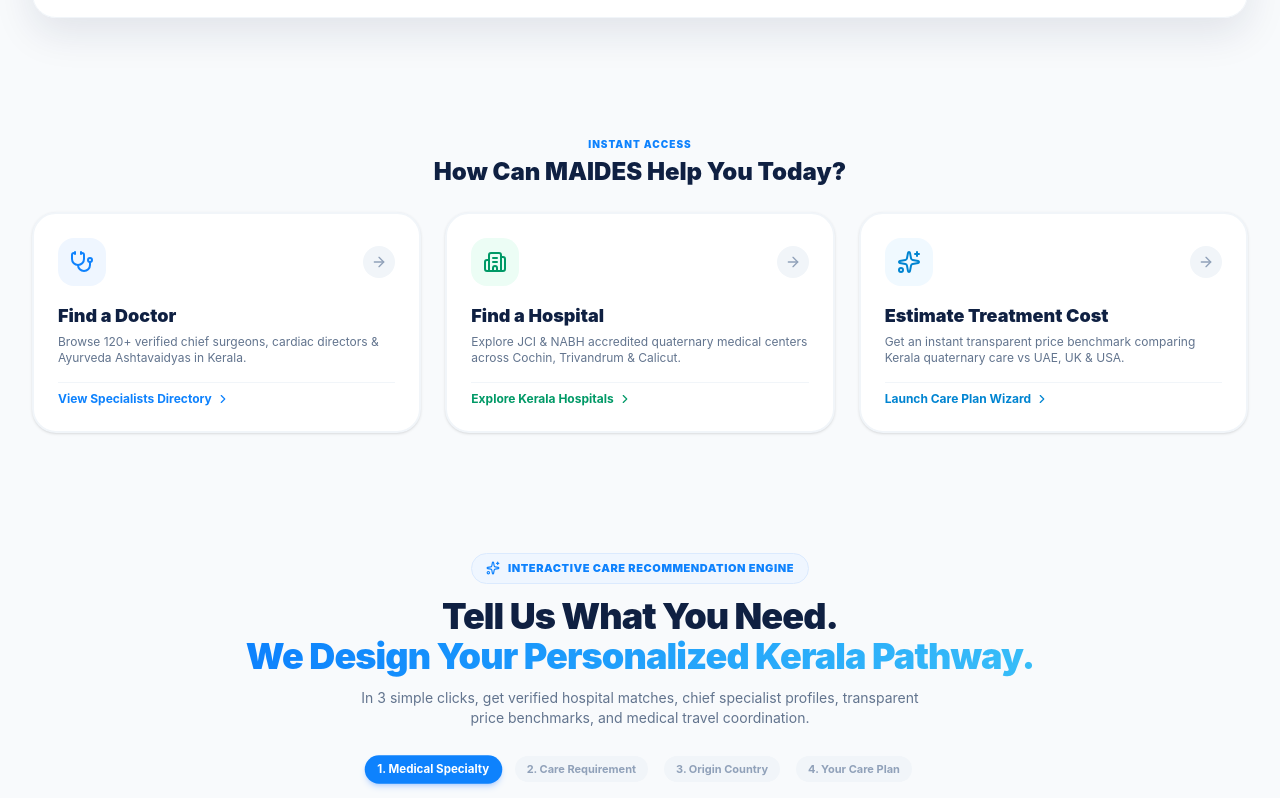
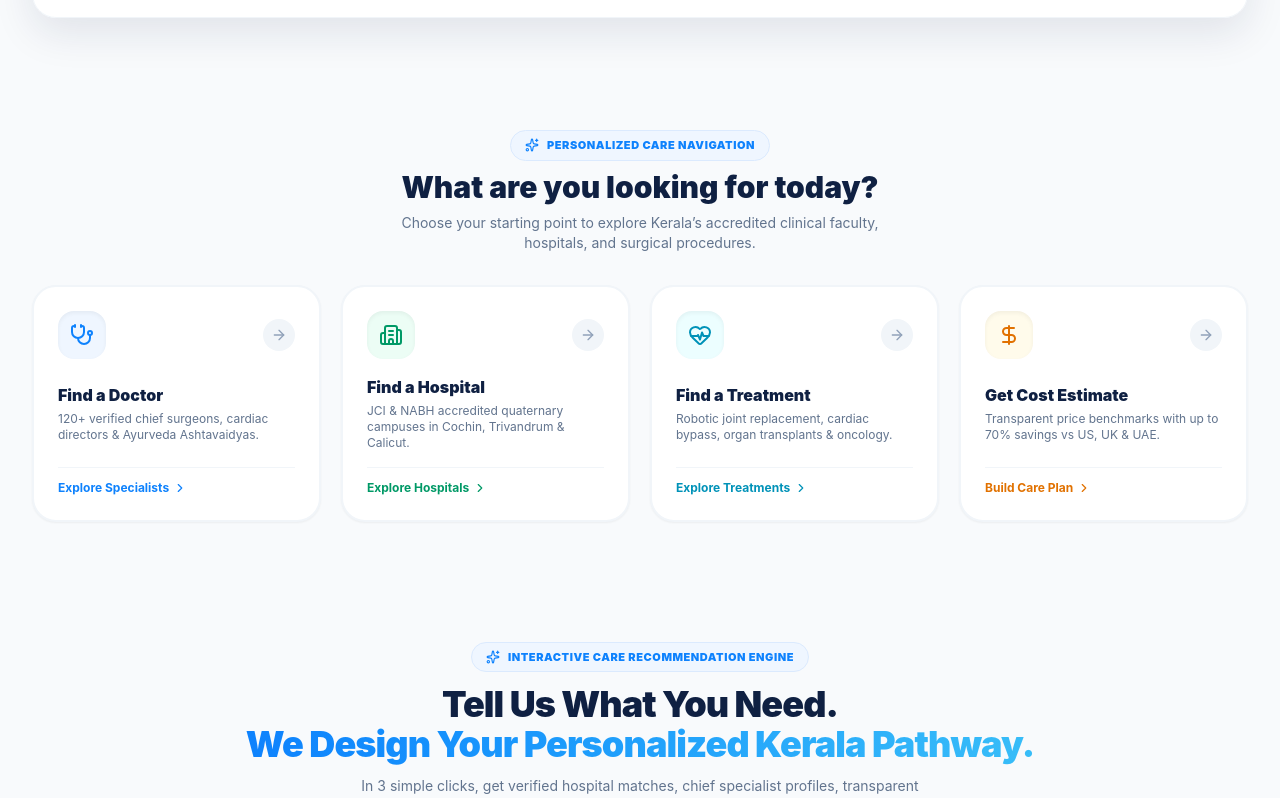
Before and after one commit to aleenashinto/MEDICAL-TOURISM, a Next.js app in the folder vitalis-web/: page / in a window 1280 px wide. Shown: the part 1220-2018 px from the top of the page. Built offline with nearby package versions, Linux system fonts and the light colour scheme.

Commit message:
Elevate journey UX: 4-card Start Here navigator, contextual CTAs across doctors, hospitals, treatments, and packages

```diff
--- a/vitalis-web/src/app/doctors/page.tsx
+++ b/vitalis-web/src/app/doctors/page.tsx
@@ -400,7 +400,7 @@
                         className="flex items-center gap-1.5 px-4 py-2 rounded-xl bg-[#0E82FD] text-white text-xs font-bold hover:bg-blue-600 transition-all shadow-sm shadow-blue-500/20 active:scale-95 cursor-pointer"
                       >
                         <Calendar className="w-3.5 h-3.5" />
-                        <span>Book Consultation</span>
+                        <span>Request Consultation</span>
                       </button>
                     </div>
                   </div>
--- a/vitalis-web/src/app/hospitals/page.tsx
+++ b/vitalis-web/src/app/hospitals/page.tsx
@@ -236,9 +236,9 @@
                         </div>
                         <button
                           onClick={onOpenIntake}
-                          className="flex items-center gap-1 text-xs font-bold text-[#0E82FD] hover:text-blue-700"
+                          className="flex items-center gap-1 text-xs font-bold text-[#0E82FD] hover:text-blue-700 cursor-pointer"
                         >
-                          <span>Request Quote</span>
+                          <span>Explore Hospital</span>
                           <ArrowUpRight className="w-3.5 h-3.5" />
                         </button>
                       </div>
--- a/vitalis-web/src/app/packages/page.tsx
+++ b/vitalis-web/src/app/packages/page.tsx
@@ -154,14 +154,14 @@
                       <div className="pt-4 border-t border-slate-100 flex items-center justify-between mt-auto">
                         <div>
                           <div className="text-[10px] text-slate-400">Package starting from</div>
-                          <div className="text-xl font-black text-[#0F2042]">\${p.priceUsd.toLocaleString()}</div>
+                          <div className="text-xl font-black text-[#0F2042]">${p.priceUsd.toLocaleString()}</div>
                           <div className="text-[10px] text-slate-400">≈ ₹{p.priceInr.toLocaleString()}</div>
                         </div>
                         <button
                           onClick={onOpenIntake}
-                          className="flex items-center gap-1.5 px-5 py-2.5 rounded-xl bg-[#0E82FD] text-white text-xs font-bold hover:bg-blue-600 transition-all shadow-md shadow-blue-500/20"
+                          className="flex items-center gap-1.5 px-5 py-2.5 rounded-xl bg-[#0E82FD] text-white text-xs font-bold hover:bg-blue-600 transition-all shadow-md shadow-blue-500/20 cursor-pointer"
                         >
-                          Enquire Now <ArrowUpRight className="w-3.5 h-3.5" />
+                          <span>Request Package</span> <ArrowUpRight className="w-3.5 h-3.5" />
                         </button>
                       </div>
                     </div>
--- a/vitalis-web/src/app/treatments/page.tsx
+++ b/vitalis-web/src/app/treatments/page.tsx
@@ -185,9 +185,9 @@
                       <div className="pt-3 border-t border-slate-100">
                         <button
                           onClick={onOpenIntake}
-                          className="inline-flex items-center space-x-1 text-xs font-bold text-[#0E82FD] hover:text-blue-700"
+                          className="inline-flex items-center space-x-1 text-xs font-bold text-[#0E82FD] hover:text-blue-700 cursor-pointer"
                         >
-                          <span>Request Assistance</span>
+                          <span>Plan This Treatment</span>
                           <ChevronRight className="w-3.5 h-3.5" />
                         </button>
                       </div>
--- a/vitalis-web/src/components/LandingPage.tsx
+++ b/vitalis-web/src/components/LandingPage.tsx
@@ -543,22 +543,30 @@
         </div>
       </section>
 
-      {/* 3. CONCIERGE "HOW CAN WE HELP YOU?" ACTION TRIAD */}
+      {/* 3. "START HERE — WHAT ARE YOU LOOKING FOR?" CONCIERGE EXPERIENCE */}
       <section className="px-4 sm:px-6 lg:px-8 max-w-7xl mx-auto pt-4">
-        <div className="text-center mb-6">
-          <span className="text-[10px] font-black tracking-widest text-[#0E82FD] uppercase">Instant Access</span>
-          <h2 className="text-xl sm:text-2xl font-black text-[#0F2042] mt-0.5">How Can MAIDES Help You Today?</h2>
+        <div className="text-center mb-8 space-y-2">
+          <div className="inline-flex items-center space-x-2 px-3.5 py-1.5 rounded-full bg-blue-50 text-[#0E82FD] text-[11px] font-black uppercase tracking-wider border border-blue-100">
+            <Sparkles className="w-3.5 h-3.5" />
+            <span>Personalized Care Navigation</span>
+          </div>
+          <h2 className="text-2xl sm:text-3xl font-black text-[#0F2042]">
+            What are you looking for today?
+          </h2>
+          <p className="text-xs sm:text-sm text-slate-500 max-w-lg mx-auto">
+            Choose your starting point to explore Kerala’s accredited clinical faculty, hospitals, and surgical procedures.
+          </p>
         </div>
 
-        <div className="grid grid-cols-1 md:grid-cols-3 gap-4 sm:gap-6">
+        <div className="grid grid-cols-1 sm:grid-cols-2 lg:grid-cols-4 gap-4 sm:gap-5">
 
           {/* Card 1: Find Doctor */}
           <Link
             href="/doctors"
-            className="p-6 rounded-3xl bg-white border-2 border-slate-100 hover:border-[#0E82FD] shadow-sm hover:shadow-xl transition-all duration-300 group flex flex-col justify-between space-y-4"
+            className="p-6 rounded-3xl bg-white border-2 border-slate-100 hover:border-[#0E82FD] shadow-xs hover:shadow-xl transition-all duration-300 group flex flex-col justify-between space-y-4"
           >
             <div className="flex items-center justify-between">
-              <div className="w-12 h-12 rounded-2xl bg-blue-50 text-[#0E82FD] group-hover:bg-[#0E82FD] group-hover:text-white transition-colors flex items-center justify-center">
+              <div className="w-12 h-12 rounded-2xl bg-blue-50 text-[#0E82FD] group-hover:bg-[#0E82FD] group-hover:text-white transition-colors flex items-center justify-center shadow-inner">
                 <Stethoscope className="w-6 h-6" />
               </div>
               <div className="w-8 h-8 rounded-full bg-slate-100 group-hover:bg-blue-50 text-slate-400 group-hover:text-[#0E82FD] flex items-center justify-center transition-colors">
@@ -566,11 +574,11 @@
               </div>
             </div>
             <div>
-              <h3 className="text-lg font-black text-[#0F2042] group-hover:text-[#0E82FD] transition-colors">Find a Doctor</h3>
-              <p className="text-xs text-slate-500 mt-1">Browse 120+ verified chief surgeons, cardiac directors & Ayurveda Ashtavaidyas in Kerala.</p>
+              <h3 className="text-base font-black text-[#0F2042] group-hover:text-[#0E82FD] transition-colors">Find a Doctor</h3>
+              <p className="text-xs text-slate-500 mt-1">120+ verified chief surgeons, cardiac directors & Ayurveda Ashtavaidyas.</p>
             </div>
-            <div className="text-xs font-bold text-[#0E82FD] pt-2 border-t border-slate-100 flex items-center space-x-1">
-              <span>View Specialists Directory</span>
+            <div className="text-xs font-bold text-[#0E82FD] pt-3 border-t border-slate-100 flex items-center space-x-1">
+              <span>Explore Specialists</span>
               <ChevronRight className="w-3.5 h-3.5" />
             </div>
           </Link>
@@ -578,10 +586,10 @@
           {/* Card 2: Find Hospital */}
           <Link
             href="/hospitals"
-            className="p-6 rounded-3xl bg-white border-2 border-slate-100 hover:border-emerald-500 shadow-sm hover:shadow-xl transition-all duration-300 group flex flex-col justify-between space-y-4"
+            className="p-6 rounded-3xl bg-white border-2 border-slate-100 hover:border-emerald-500 shadow-xs hover:shadow-xl transition-all duration-300 group flex flex-col justify-between space-y-4"
           >
             <div className="flex items-center justify-between">
-              <div className="w-12 h-12 rounded-2xl bg-emerald-50 text-emerald-600 group-hover:bg-emerald-600 group-hover:text-white transition-colors flex items-center justify-center">
+              <div className="w-12 h-12 rounded-2xl bg-emerald-50 text-emerald-600 group-hover:bg-emerald-600 group-hover:text-white transition-colors flex items-center justify-center shadow-inner">
                 <Building2 className="w-6 h-6" />
               </div>
               <div className="w-8 h-8 rounded-full bg-slate-100 group-hover:bg-emerald-50 text-slate-400 group-hover:text-emerald-600 flex items-center justify-center transition-colors">
@@ -589,34 +597,57 @@
               </div>
             </div>
             <div>
-              <h3 className="text-lg font-black text-[#0F2042] group-hover:text-emerald-600 transition-colors">Find a Hospital</h3>
-              <p className="text-xs text-slate-500 mt-1">Explore JCI & NABH accredited quaternary medical centers across Cochin, Trivandrum & Calicut.</p>
+              <h3 className="text-base font-black text-[#0F2042] group-hover:text-emerald-600 transition-colors">Find a Hospital</h3>
+              <p className="text-xs text-slate-500 mt-1">JCI & NABH accredited quaternary campuses in Cochin, Trivandrum & Calicut.</p>
             </div>
-            <div className="text-xs font-bold text-emerald-600 pt-2 border-t border-slate-100 flex items-center space-x-1">
-              <span>Explore Kerala Hospitals</span>
+            <div className="text-xs font-bold text-emerald-600 pt-3 border-t border-slate-100 flex items-center space-x-1">
+              <span>Explore Hospitals</span>
               <ChevronRight className="w-3.5 h-3.5" />
             </div>
           </Link>
 
-          {/* Card 3: Estimate Cost */}
-          <a
-            href="#care-wizard"
-            className="p-6 rounded-3xl bg-white border-2 border-slate-100 hover:border-sky-500 shadow-sm hover:shadow-xl transition-all duration-300 group flex flex-col justify-between space-y-4"
+          {/* Card 3: Find Treatment */}
+          <Link
+            href="/treatments"
+            className="p-6 rounded-3xl bg-white border-2 border-slate-100 hover:border-cyan-500 shadow-xs hover:shadow-xl transition-all duration-300 group flex flex-col justify-between space-y-4"
           >
             <div className="flex items-center justify-between">
-              <div className="w-12 h-12 rounded-2xl bg-sky-50 text-sky-600 group-hover:bg-sky-600 group-hover:text-white transition-colors flex items-center justify-center">
-                <Sparkles className="w-6 h-6" />
+              <div className="w-12 h-12 rounded-2xl bg-cyan-50 text-cyan-600 group-hover:bg-cyan-600 group-hover:text-white transition-colors flex items-center justify-center shadow-inner">
+                <HeartPulse className="w-6 h-6" />
               </div>
-              <div className="w-8 h-8 rounded-full bg-slate-100 group-hover:bg-sky-50 text-slate-400 group-hover:text-sky-600 flex items-center justify-center transition-colors">
+              <div className="w-8 h-8 rounded-full bg-slate-100 group-hover:bg-cyan-50 text-slate-400 group-hover:text-cyan-600 flex items-center justify-center transition-colors">
                 <ArrowRight className="w-4 h-4 group-hover:translate-x-0.5 transition-transform" />
               </div>
             </div>
             <div>
-              <h3 className="text-lg font-black text-[#0F2042] group-hover:text-sky-600 transition-colors">Estimate Treatment Cost</h3>
-              <p className="text-xs text-slate-500 mt-1">Get an instant transparent price benchmark comparing Kerala quaternary care vs UAE, UK & USA.</p>
+              <h3 className="text-base font-black text-[#0F2042] group-hover:text-cyan-600 transition-colors">Find a Treatment</h3>
+              <p className="text-xs text-slate-500 mt-1">Robotic joint replacement, cardiac bypass, organ transplants & oncology.</p>
             </div>
-            <div className="text-xs font-bold text-sky-600 pt-2 border-t border-slate-100 flex items-center space-x-1">
-              <span>Launch Care Plan Wizard</span>
+            <div className="text-xs font-bold text-cyan-600 pt-3 border-t border-slate-100 flex items-center space-x-1">
+              <span>Explore Treatments</span>
+              <ChevronRight className="w-3.5 h-3.5" />
+            </div>
+          </Link>
+
+          {/* Card 4: Get a Cost Estimate / Care Plan */}
+          <a
+            href="#care-plan-builder"
+            className="p-6 rounded-3xl bg-white border-2 border-slate-100 hover:border-amber-500 shadow-xs hover:shadow-xl transition-all duration-300 group flex flex-col justify-between space-y-4"
+          >
+            <div className="flex items-center justify-between">
+              <div className="w-12 h-12 rounded-2xl bg-amber-50 text-amber-600 group-hover:bg-amber-600 group-hover:text-white transition-colors flex items-center justify-center shadow-inner">
+                <DollarSign className="w-6 h-6" />
+              </div>
+              <div className="w-8 h-8 rounded-full bg-slate-100 group-hover:bg-amber-50 text-slate-400 group-hover:text-amber-600 flex items-center justify-center transition-colors">
+                <ArrowRight className="w-4 h-4 group-hover:translate-x-0.5 transition-transform" />
+              </div>
+            </div>
+            <div>
+              <h3 className="text-base font-black text-[#0F2042] group-hover:text-amber-600 transition-colors">Get Cost Estimate</h3>
+              <p className="text-xs text-slate-500 mt-1">Transparent price benchmarks with up to 70% savings vs US, UK & UAE.</p>
+            </div>
+            <div className="text-xs font-bold text-amber-600 pt-3 border-t border-slate-100 flex items-center space-x-1">
+              <span>Build Care Plan</span>
               <ChevronRight className="w-3.5 h-3.5" />
             </div>
           </a>
@@ -762,7 +793,7 @@
                   onClick={onOpenIntake}
                   className="py-2.5 rounded-xl bg-[#0E82FD] hover:bg-blue-600 text-white text-xs font-bold transition-all flex items-center justify-center space-x-1 shadow-sm cursor-pointer"
                 >
-                  <span>Book</span>
+                  <span>Request Consultation</span>
                   <ArrowRight className="w-3.5 h-3.5" />
                 </button>
               </div>
@@ -855,7 +886,7 @@
                     onClick={onOpenIntake}
                     className="py-2.5 rounded-xl bg-[#0E82FD] hover:bg-blue-600 text-white text-xs font-bold transition-all flex items-center justify-center space-x-1 shadow-sm cursor-pointer"
                   >
-                    <span>View Profile</span>
+                    <span>Explore Hospital</span>
                     <ArrowRight className="w-3.5 h-3.5" />
                   </button>
                 </div>
```
